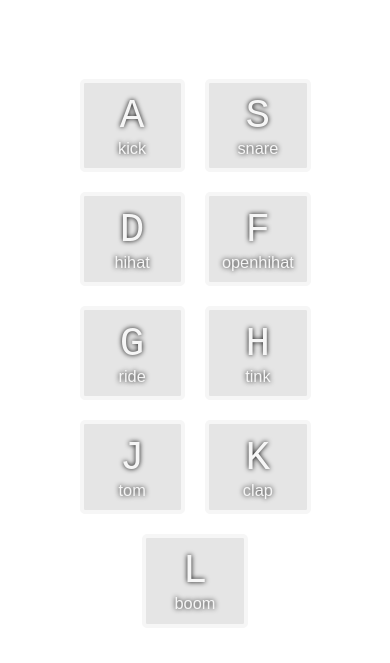
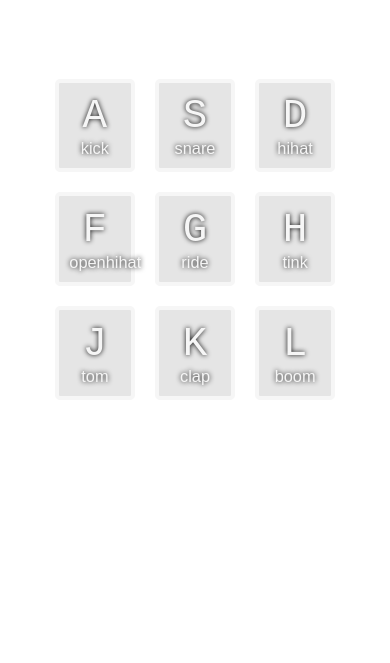
Before and after one commit to Dyarc96/Vintage-Movie-Soundboard, a plain HTML site: page index.html in a window 390 px wide. Shown: the part 177-840 px from the top of the page. Drawn offline with Linux system fonts and the light colour scheme.

Commit message:
rwd optimized

```diff
--- a/style.css
+++ b/style.css
@@ -99,3 +99,13 @@ h2 {
         width: 7.5rem;
     }
 }
+
+@media screen and (max-width: 400px) {
+    body {
+        font-size: .4rem;
+    }
+
+    .key {
+        width: 5rem;
+    }
+}
```
